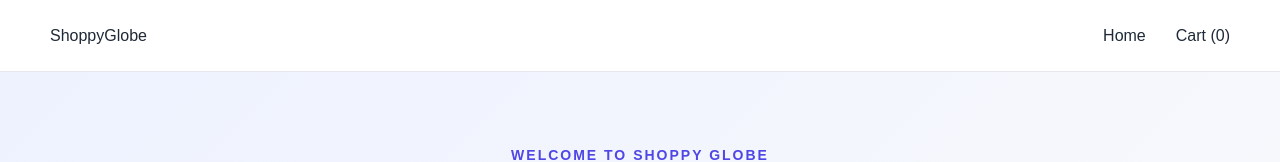
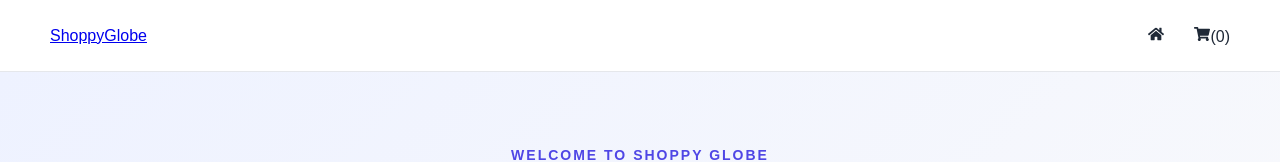
Before and after one commit to Tejalwakale/shoppyGlobe-application, a React (Vite) app: page / in a window 1280 px wide. Shown: the top 162 px of the page. Built offline with nearby package versions, Linux system fonts and the light colour scheme; no server answers.

Commit message:
Add icons to header navigation

```diff
--- a/src/components/Header.jsx
+++ b/src/components/Header.jsx
@@ -1,5 +1,6 @@
 import { Link } from "react-router-dom";
 import { useSelector } from "react-redux";
+import { FaHome, FaShoppingCart } from "react-icons/fa"
 
 function Header() {
   const cartItems = useSelector(
@@ -13,15 +14,22 @@ function Header() {
 
   return (
     <header className="header">
-      <div className="logo">
-            <span>ShoppyGlobe</span>
-      </div>
 
+      {/* Logo */}
+      <Link to="/" className="logo">
+        <span>ShoppyGlobe</span>
+      </Link>
+
+      {/* Navigation Bar */}
       <nav className="nav">
-        <Link to="/">Home</Link>
 
-        <Link to="/cart">
-            Cart ({totalItems})
+        <Link to="/" className="home-link">
+        <FaHome />
+        </Link>
+
+        <Link to="/cart" className="cart-link">
+          <FaShoppingCart />
+          ({totalItems})
         </Link>
       </nav>
     </header>
```
